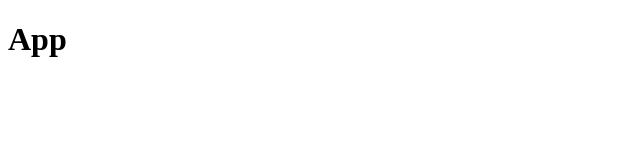
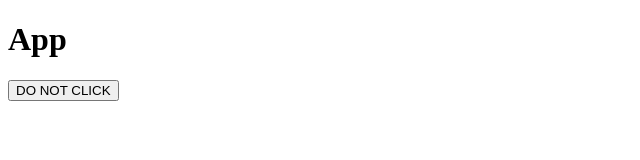
Before and after one commit to MrMikol/sampleapp, a website: page index.html in a window 1280 px wide. Shown: the whole page, without its empty margins (0-640 px from the left). Drawn offline with Linux system fonts and the light colour scheme.

Commit message:
Added DO NOT CLICK button

```diff
--- a/index.html
+++ b/index.html
@@ -8,5 +8,6 @@
 </head>
 <body>
     <h1>App</h1>
+    <button type="button">DO NOT CLICK</button>
 </body>
 </html>
```
Also changed, not shown: .gitpod.yml (added).
